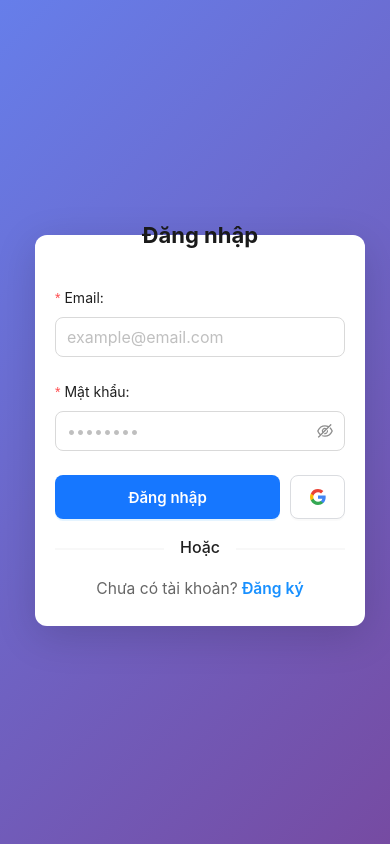
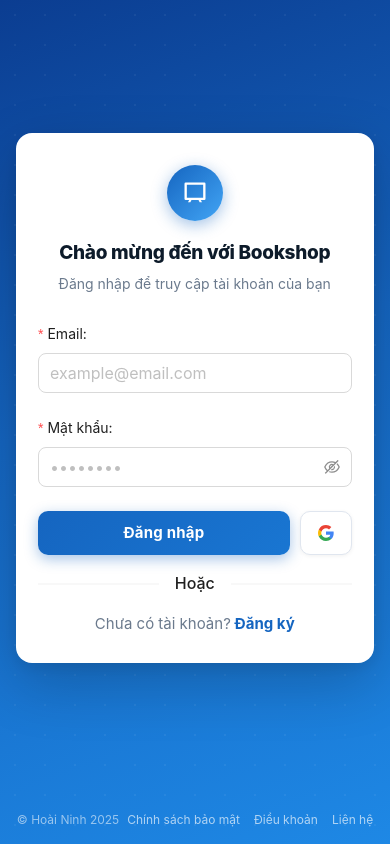
Before and after one commit to yeuBoMe/bookShop-frontend, a React (Vite) app: page /login in a window 390 px wide. Built offline with nearby package versions, Linux system fonts and the light colour scheme; no server answers.

Commit message:
Change login & register page UI

```diff
--- a/src/pages/auth/login.tsx
+++ b/src/pages/auth/login.tsx
@@ -51,14 +51,6 @@ const LoginPage = () => {
       }
     } catch (error: any) {
       console.log("Check data error >>> ", error);
-      // notification.error({
-      //   message: "Error",
-      //   description: error?.message && Array.isArray(error.message)
-      //     ? error.message[0]
-      //     : error.message,
-      //   duration: 5,
-      //   placement: 'topRight'
-      // });
       notification.error({
         message: "Error",
         description: "Tài khoản đăng nhập không chính xác",
@@ -77,12 +69,20 @@ const LoginPage = () => {
   };
 
   return (
+    <div className="login-page-wrapper">
+      <main className="login-main">
         <Row justify={"center"} className="login-page">
           <Col xs={22} sm={20} md={16} lg={10} xl={8}>
-        <fieldset className="login-fieldset">
-          <legend className="login-legend">
-            Đăng nhập
-          </legend>
+            <div className="login-card">
+
+              <div className="login-logo">
+                <svg viewBox="0 0 24 24" xmlns="http://www.w3.org/2000/svg" fill="white">
+                  <path d="M20 3H4a1 1 0 0 0-1 1v13a1 1 0 0 0 1 1h3l-1 2h2l1-2h6l1 2h2l-1-2h3a1 1 0 0 0 1-1V4a1 1 0 0 0-1-1zm-1 13H5V5h14z" />
+                </svg>
+              </div>
+
+              <h1 className="login-title">Chào mừng đến với Bookshop</h1>
+              <p className="login-subtitle">Đăng nhập để truy cập tài khoản của bạn</p>
 
               <Form
                 name="basic"
@@ -154,9 +154,21 @@ const LoginPage = () => {
                 Chưa có tài khoản?
                 <Link to={"/register"}> Đăng ký</Link>
               </div>
-        </fieldset>
+
+            </div>
           </Col>
         </Row>
+      </main>
+
+      <footer className="login-footer">
+        <span className="footer-copy">© Hoài Ninh 2025</span>
+        <nav className="footer-links">
+          <a href="#">Chính sách bảo mật</a>
+          <a href="#">Điều khoản</a>
+          <a href="#">Liên hệ</a>
+        </nav>
+      </footer>
+    </div>
   );
 };
 
--- a/src/pages/auth/register.tsx
+++ b/src/pages/auth/register.tsx
@@ -49,13 +49,24 @@ const RegisterPage = () => {
   };
 
   return (
+    <div className="register-page-wrapper">
+      <main className="register-main">
         <Row justify="center" className="register-page">
-      <Col xs={24} md={16} lg={8}>
-        <fieldset className="register-fieldset">
-          <legend className="register-legend">
-            Đăng ký tài khoản
-          </legend>
+          <Col xs={22} sm={20} md={16} lg={10} xl={8}>
+            <div className="register-card">
 
+              {/* Logo */}
+              <div className="register-logo">
+                <svg viewBox="0 0 24 24" xmlns="http://www.w3.org/2000/svg" fill="white">
+                  <path d="M20 3H4a1 1 0 0 0-1 1v13a1 1 0 0 0 1 1h3l-1 2h2l1-2h6l1 2h2l-1-2h3a1 1 0 0 0 1-1V4a1 1 0 0 0-1-1zm-1 13H5V5h14z" />
+                </svg>
+              </div>
+
+              {/* Heading */}
+              <h1 className="register-title">Tạo tài khoản mới</h1>
+              <p className="register-subtitle">Đăng ký để bắt đầu mua sắm tại Laptopshop</p>
+
+              {/* FORM */}
               <Form
                 name="basic"
                 layout="vertical"
@@ -139,10 +150,23 @@ const RegisterPage = () => {
                 Đã có tài khoản?
                 <Link to={"/login"}> Đăng nhập</Link>
               </div>
-        </fieldset>
+
+            </div>
           </Col>
         </Row>
-  )
+      </main>
+
+      {/* Footer */}
+      <footer className="register-footer">
+        <span className="footer-copy">© Hoài Ninh 2025</span>
+        <nav className="footer-links">
+          <a href="#">Chính sách bảo mật</a>
+          <a href="#">Điều khoản</a>
+          <a href="#">Liên hệ</a>
+        </nav>
+      </footer>
+    </div>
+  );
 };
 
 export default RegisterPage;
--- a/src/styles/auth/login.scss
+++ b/src/styles/auth/login.scss
@@ -1,29 +1,95 @@
-.login-page {
+.login-page-wrapper {
   min-height: 100vh;
+  display: flex;
+  flex-direction: column;
+  background: linear-gradient(160deg, #0b3d91 0%, #1565c0 45%, #1e88e5 100%);
+  position: relative;
+  overflow: hidden;
+
+  // Dot pattern overlay
+  &::before {
+    content: "";
+    position: absolute;
+    inset: 0;
+    background-image: radial-gradient(
+      circle,
+      rgba(255, 255, 255, 0.05) 1px,
+      transparent 1px
+    );
+    background-size: 30px 30px;
+    pointer-events: none;
+    z-index: 0;
+  }
+}
+
+.login-main {
+  flex: 1;
   display: flex;
   align-items: center;
   justify-content: center;
-  padding: 20px;
-  background: linear-gradient(135deg, #667eea 0%, #764ba2 100%);
+  position: relative;
+  z-index: 1;
 }
 
-.login-fieldset {
-  padding: 40px;
-  margin: 10px;
-  border: none;
-  border-radius: 12px;
-  background: #fff;
-  box-shadow: 0 10px 40px rgba(0, 0, 0, 0.15);
+.login-page {
   width: 100%;
+  padding: 24px 0;
 }
 
-.login-legend {
-  font-weight: 700;
-  font-size: clamp(24px, 5vw, 28px);
+.login-card {
+  background: #fff;
+  border-radius: 20px;
+  padding: 44px 44px 36px;
+  box-shadow:
+    0 20px 60px rgba(0, 0, 0, 0.2),
+    0 4px 16px rgba(0, 0, 0, 0.08);
+  width: 100%;
   text-align: center;
-  padding: 0 15px;
-  color: #1a1a1a;
-  margin-bottom: 10px;
+  animation: cardIn 0.45s cubic-bezier(0.22, 1, 0.36, 1) both;
+}
+
+@keyframes cardIn {
+  from {
+    opacity: 0;
+    transform: translateY(20px) scale(0.98);
+  }
+  to {
+    opacity: 1;
+    transform: translateY(0) scale(1);
+  }
+}
+
+.login-logo {
+  width: 56px;
+  height: 56px;
+  border-radius: 50%;
+  background: linear-gradient(135deg, #1565c0, #42a5f5);
+  display: flex;
+  align-items: center;
+  justify-content: center;
+  margin: 0 auto 20px;
+  box-shadow: 0 4px 16px rgba(21, 101, 192, 0.4);
+
+  svg {
+    width: 28px;
+    height: 28px;
+  }
+}
+
+.login-title {
+  font-size: clamp(20px, 4vw, 24px);
+  font-weight: 800;
+  color: #0d1b2a;
+  margin: 0 0 8px;
+  letter-spacing: -0.3px;
+  line-height: 1.25;
+}
+
+.login-subtitle {
+  font-size: 14px;
+  color: #6b7a8d;
+  margin: 0 0 28px;
+  font-weight: 400;
 }
 
 .login-button {
@@ -40,32 +106,43 @@
     flex: 1;
     height: 48px;
     font-size: 16px;
-    font-weight: 600;
-    border-radius: 8px;
-    transition: all 0.3s ease;
+    font-weight: 700;
+    border-radius: 10px;
+    background: linear-gradient(135deg, #1565c0 0%, #1976d2 100%) !important;
+    border: none !important;
+    letter-spacing: 0.2px;
+    transition: all 0.25s ease;
+    box-shadow: 0 4px 14px rgba(21, 101, 192, 0.38);
 
-    &:hover {
-      transform: translateY(-2px);
-      box-shadow: 0 4px 12px rgba(24, 144, 255, 0.4);
+    &:hover:not(:disabled) {
+      background: linear-gradient(135deg, #0d47a1 0%, #1565c0 100%) !important;
+      box-shadow: 0 6px 20px rgba(21, 101, 192, 0.45);
+      transform: translateY(-1px);
+    }
+
+    &:active {
+      transform: translateY(0);
     }
   }
 
   .google-login-button {
     width: 60px;
     height: 48px;
-    border-radius: 8px;
-    border: 1px solid #dadce0;
+    border-radius: 10px;
+    border: 1.5px solid #e0e6ef;
     background: #fff;
-    transition: all 0.3s ease;
+    transition: all 0.25s ease;
     display: flex;
     align-items: center;
     justify-content: center;
     padding: 0;
+    flex-shrink: 0;
+    box-shadow: 0 1px 4px rgba(0, 0, 0, 0.06);
 
     &:hover {
-      background: #f8f9fa;
-      border-color: #dadce0;
-      transform: translateY(-2px);
+      background: #f5f8ff;
+      border-color: #c5d0de;
+      transform: translateY(-1px);
       box-shadow: 0 4px 12px rgba(0, 0, 0, 0.1);
     }
 
@@ -77,60 +154,102 @@
 
 .login-register-link {
   text-align: center;
-  font-size: clamp(14px, 4vw, 16px);
-  color: #666;
+  font-size: clamp(14px, 4vw, 15px);
+  color: #6b7a8d;
 
   a {
-    color: #1890ff;
-    font-weight: 600;
+    color: #1565c0;
+    font-weight: 700;
     text-decoration: none;
-    transition: color 0.3s ease;
+    transition: color 0.2s ease;
 
     &:hover {
-      color: #40a9ff;
+      color: #1976d2;
       text-decoration: underline;
     }
   }
 }
 
-// Form styling
 :global {
   .ant-form-item-label > label {
     font-weight: 600;
-    font-size: 15px;
+    font-size: 14px;
     color: #333;
   }
 
   .ant-input,
-  .ant-input-password {
-    border-radius: 8px;
+  .ant-input-affix-wrapper {
+    border-radius: 10px !important;
+    border-color: #dde3ed !important;
+    background: #f8fafc !important;
+    font-size: 15px;
 
-    &:hover,
+    &:hover {
+      border-color: #1976d2 !important;
+      background: #fff !important;
+    }
+
     &:focus {
-      border-color: #40a9ff;
-      box-shadow: 0 0 0 2px rgba(24, 144, 255, 0.1);
+      border-color: #1976d2 !important;
+      background: #fff !important;
+      box-shadow: 0 0 0 3px rgba(25, 118, 210, 0.12) !important;
     }
+  }
+
+  .ant-input-affix-wrapper-focused {
+    border-color: #1976d2 !important;
+    background: #fff !important;
+    box-shadow: 0 0 0 3px rgba(25, 118, 210, 0.12) !important;
   }
 
   .ant-divider-horizontal.ant-divider-with-text {
     margin: 20px 0;
-    color: #999;
-    font-size: 14px;
+    color: #b0bac5;
+    font-size: 13px;
   }
 }
 
-@media (max-width: 576px) {
-  .login-page {
-    padding: 15px;
+.login-footer {
+  position: relative;
+  z-index: 1;
+  padding: 14px 32px;
+  display: flex;
+  align-items: center;
+  justify-content: space-between;
+  flex-wrap: wrap;
+  gap: 8px;
+
+  .footer-copy {
+    font-size: 12px;
+    color: rgba(255, 255, 255, 0.55);
   }
 
-  .login-fieldset {
-    padding: 25px 20px;
-    margin: 5px;
+  .footer-links {
+    display: flex;
+    gap: 20px;
+
+    a {
+      font-size: 12px;
+      color: rgba(255, 255, 255, 0.65);
+      text-decoration: none;
+      transition: color 0.2s;
+
+      &:hover {
+        color: #fff;
+      }
+    }
+  }
+}
+
+// Responsive
+@media (max-width: 576px) {
+  .login-card {
+    padding: 32px 22px 28px;
+    border-radius: 16px;
   }
 
-  .login-legend {
-    font-size: 22px;
+  .login-title {
+    font-size: 19px;
   }
 
   .login-buttons-wrapper {
@@ -142,7 +261,7 @@
     }
 
     .google-login-button {
-      width: 55px;
+      width: 52px;
       height: 44px;
 
       svg {
@@ -151,16 +270,26 @@
       }
     }
   }
+
+  .login-footer {
+    justify-content: center;
+    padding: 14px 16px;
+    text-align: center;
+
+    .footer-links {
+      gap: 14px;
+    }
+  }
 }
 
 @media (min-width: 768px) {
-  .login-fieldset {
-    padding: 45px;
+  .login-card {
+    padding: 48px 48px 40px;
   }
 }
 
 @media (min-width: 1024px) {
-  .login-fieldset {
-    padding: 50px;
+  .login-card {
+    padding: 52px 52px 44px;
   }
 }
--- a/src/styles/auth/register.scss
+++ b/src/styles/auth/register.scss
@@ -1,32 +1,101 @@
-.register-page {
+.register-page-wrapper {
   min-height: 100vh;
+  display: flex;
+  flex-direction: column;
+  background: linear-gradient(160deg, #0b3d91 0%, #1565c0 45%, #1e88e5 100%);
+  position: relative;
+  overflow: hidden;
+
+  &::before {
+    content: "";
+    position: absolute;
+    inset: 0;
+    background-image: radial-gradient(
+      circle,
+      rgba(255, 255, 255, 0.05) 1px,
+      transparent 1px
+    );
+    background-size: 30px 30px;
+    pointer-events: none;
+    z-index: 0;
+  }
+}
+
+.register-main {
+  flex: 1;
   display: flex;
   align-items: center;
   justify-content: center;
-  padding: 20px;
-  background: linear-gradient(135deg, #667eea 0%, #764ba2 100%);
+  position: relative;
+  z-index: 1;
 }
-.register-fieldset {
-  padding: 20px;
-  margin: 10px;
-  border: none;
-  border-radius: 8px;
+
+.register-page {
+  width: 100%;
+  padding: 24px 0;
+}
+
+.register-card {
   background: #fff;
-  box-shadow: 0 4px 12px rgba(0, 0, 0, 0.1);
+  border-radius: 20px;
+  padding: 44px 44px 36px;
+  box-shadow:
+    0 20px 60px rgba(0, 0, 0, 0.2),
+    0 4px 16px rgba(0, 0, 0, 0.08);
   width: 100%;
+  text-align: center;
+  animation: cardIn 0.45s cubic-bezier(0.22, 1, 0.36, 1) both;
 }
-.register-legend {
-  font-weight: bold;
-  font-size: clamp(18px, 5vw, 22px);
-  text-align: center;
-  padding: 0 10px;
-  color: #1a1a1a;
-  margin-bottom: 10px;
+
+@keyframes cardIn {
+  from {
+    opacity: 0;
+    transform: translateY(20px) scale(0.98);
+  }
+  to {
+    opacity: 1;
+    transform: translateY(0) scale(1);
+  }
 }
+
+.register-logo {
+  width: 56px;
+  height: 56px;
+  border-radius: 50%;
+  background: linear-gradient(135deg, #1565c0, #42a5f5);
+  display: flex;
+  align-items: center;
+  justify-content: center;
+  margin: 0 auto 20px;
+  box-shadow: 0 4px 16px rgba(21, 101, 192, 0.4);
+
+  svg {
+    width: 28px;
+    height: 28px;
+  }
+}
+
+.register-title {
+  font-size: clamp(20px, 4vw, 24px);
+  font-weight: 800;
+  color: #0d1b2a;
+  margin: 0 0 8px;
+  letter-spacing: -0.3px;
+  line-height: 1.25;
+}
+
+.register-subtitle {
+  font-size: 14px;
+  color: #6b7a8d;
+  margin: 0 0 28px;
+  font-weight: 400;
+}
+
 .register-button {
   text-align: center;
   margin-bottom: 0;
 }
+
 .register-buttons-wrapper {
   display: flex;
   gap: 12px;
@@ -36,106 +105,153 @@
     flex: 1;
     height: 48px;
     font-size: 16px;
-    font-weight: 600;
-    border-radius: 8px;
-    transition: all 0.3s ease;
+    font-weight: 700;
+    border-radius: 10px;
+    background: linear-gradient(135deg, #1565c0 0%, #1976d2 100%) !important;
+    border: none !important;
+    letter-spacing: 0.2px;
+    transition: all 0.25s ease;
+    box-shadow: 0 4px 14px rgba(21, 101, 192, 0.38);
 
-    &:hover {
-      transform: translateY(-2px);
-      box-shadow: 0 4px 12px rgba(24, 144, 255, 0.4);
-    }
-  }
-
-  .google-register-button {
-    width: 60px;
-    height: 48px;
-    border-radius: 8px;
-    border: 1px solid #dadce0;
-    background: #fff;
-    transition: all 0.3s ease;
-    display: flex;
-    align-items: center;
-    justify-content: center;
-    padding: 0;
-
-    &:hover {
-      background: #f8f9fa;
-      border-color: #dadce0;
-      transform: translateY(-2px);
-      box-shadow: 0 4px 12px rgba(0, 0, 0, 0.1);
+    &:hover:not(:disabled) {
+      background: linear-gradient(135deg, #0d47a1 0%, #1565c0 100%) !important;
+      box-shadow: 0 6px 20px rgba(21, 101, 192, 0.45);
+      transform: translateY(-1px);
     }
 
-    svg {
-      display: block;
+    &:active {
+      transform: translateY(0);
     }
   }
 }
 
 .register-login-link {
   text-align: center;
-  font-size: clamp(14px, 4vw, 16px);
-  color: #666;
+  font-size: clamp(14px, 4vw, 15px);
+  color: #6b7a8d;
+
   a {
-    color: #1890ff;
-    font-weight: 600;
+    color: #1565c0;
+    font-weight: 700;
     text-decoration: none;
-    transition: color 0.3s;
+    transition: color 0.2s ease;
+
     &:hover {
-      color: #40a9ff;
+      color: #1976d2;
       text-decoration: underline;
     }
   }
 }
+
 :global {
   .ant-form-item-label > label {
     font-weight: 600;
-    font-size: 15px;
+    font-size: 14px;
     color: #333;
   }
+
   .ant-input,
-  .ant-input-password {
-    border-radius: 8px;
-    &:hover,
+  .ant-input-affix-wrapper {
+    border-radius: 10px !important;
+    border-color: #dde3ed !important;
+    background: #f8fafc !important;
+    font-size: 15px;
+
+    &:hover {
+      border-color: #1976d2 !important;
+      background: #fff !important;
+    }
+
     &:focus {
-      border-color: #40a9ff;
-      box-shadow: 0 0 0 2px rgba(24, 144, 255, 0.1);
+      border-color: #1976d2 !important;
+      background: #fff !important;
+      box-shadow: 0 0 0 3px rgba(25, 118, 210, 0.12) !important;
     }
   }
+
+  .ant-input-affix-wrapper-focused {
+    border-color: #1976d2 !important;
+    background: #fff !important;
+    box-shadow: 0 0 0 3px rgba(25, 118, 210, 0.12) !important;
+  }
+
   .ant-divider-horizontal.ant-divider-with-text {
     margin: 20px 0;
-    color: #999;
-    font-size: 14px;
+    color: #b0bac5;
+    font-size: 13px;
   }
 }
+
+// Footer
+.register-footer {
+  position: relative;
+  z-index: 1;
+  padding: 14px 32px;
+  display: flex;
+  align-items: center;
+  justify-content: space-between;
+  flex-wrap: wrap;
+  gap: 8px;
+
+  .footer-copy {
+    font-size: 12px;
+    color: rgba(255, 255, 255, 0.55);
+  }
+
+  .footer-links {
+    display: flex;
+    gap: 20px;
+
+    a {
+      font-size: 12px;
+      color: rgba(255, 255, 255, 0.65);
+      text-decoration: none;
+      transition: color 0.2s;
+
+      &:hover {
+        color: #fff;
+      }
+    }
+  }
+}
+
+// Responsive
 @media (max-width: 576px) {
-  .register-page {
-    padding: 15px;
+  .register-card {
+    padding: 32px 22px 28px;
+    border-radius: 16px;
   }
-  .register-fieldset {
-    padding: 15px;
-    margin: 5px;
+
+  .register-title {
+    font-size: 19px;
   }
-  .register-legend {
-    font-size: 20px;
-  }
+
   .register-buttons-wrapper {
-    gap: 10px;
     .register-submit-button {
       height: 44px;
       font-size: 15px;
     }
-    .google-register-button {
-      width: 55px;
-      height: 44px;
-      svg {
-        width: 16px;
-        height: 16px;
-      }
+  }
+
+  .register-footer {
+    justify-content: center;
+    padding: 14px 16px;
+    text-align: center;
+
+    .footer-links {
+      gap: 14px;
     }
   }
 }
+
 @media (min-width: 768px) {
-  .register-fieldset {
-    padding: 25px;
+  .register-card {
+    padding: 48px 48px 40px;
   }
 }
+
+@media (min-width: 1024px) {
+  .register-card {
+    padding: 52px 52px 44px;
+  }
+}
```
Lines whose indentation alone changed are shown as unchanged.
